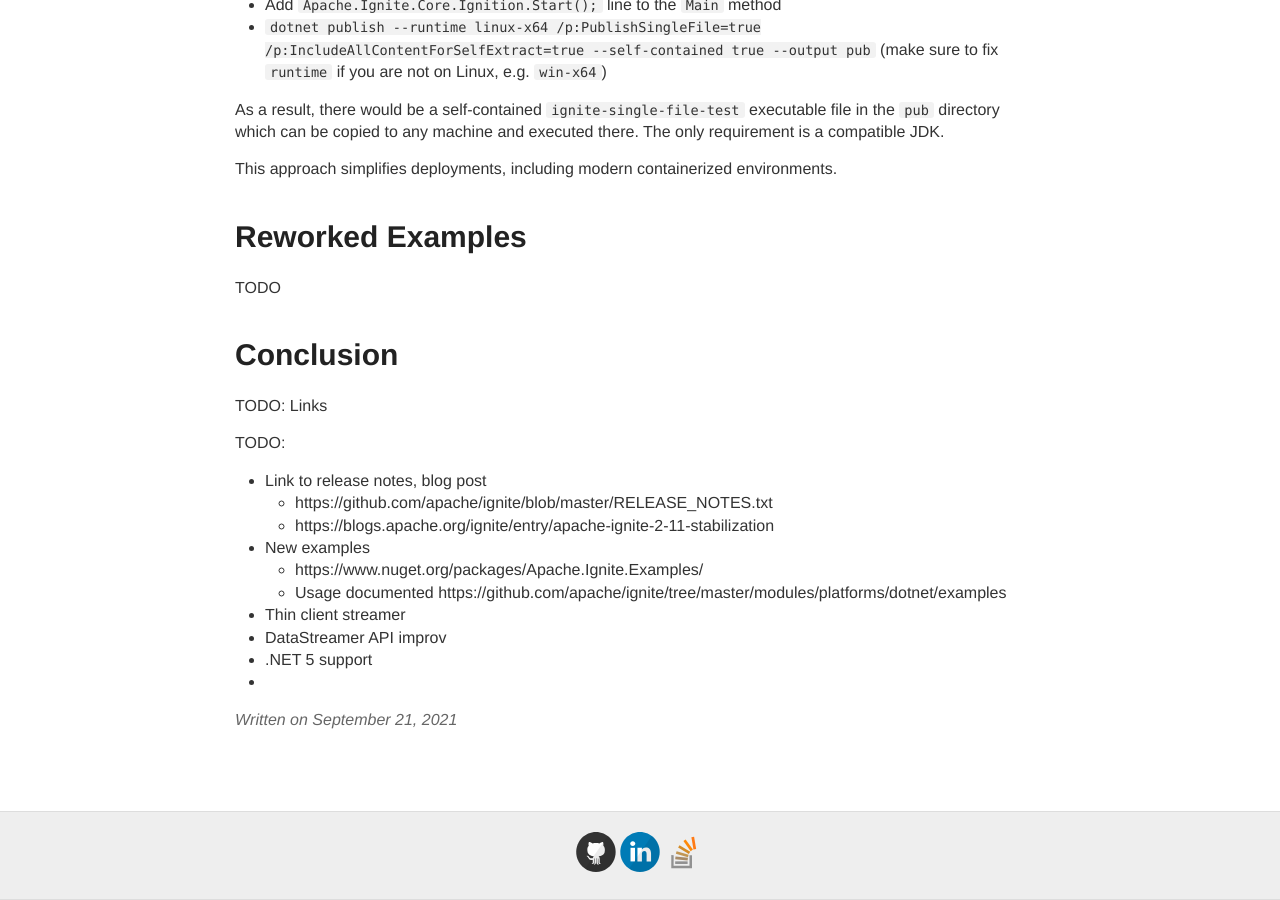
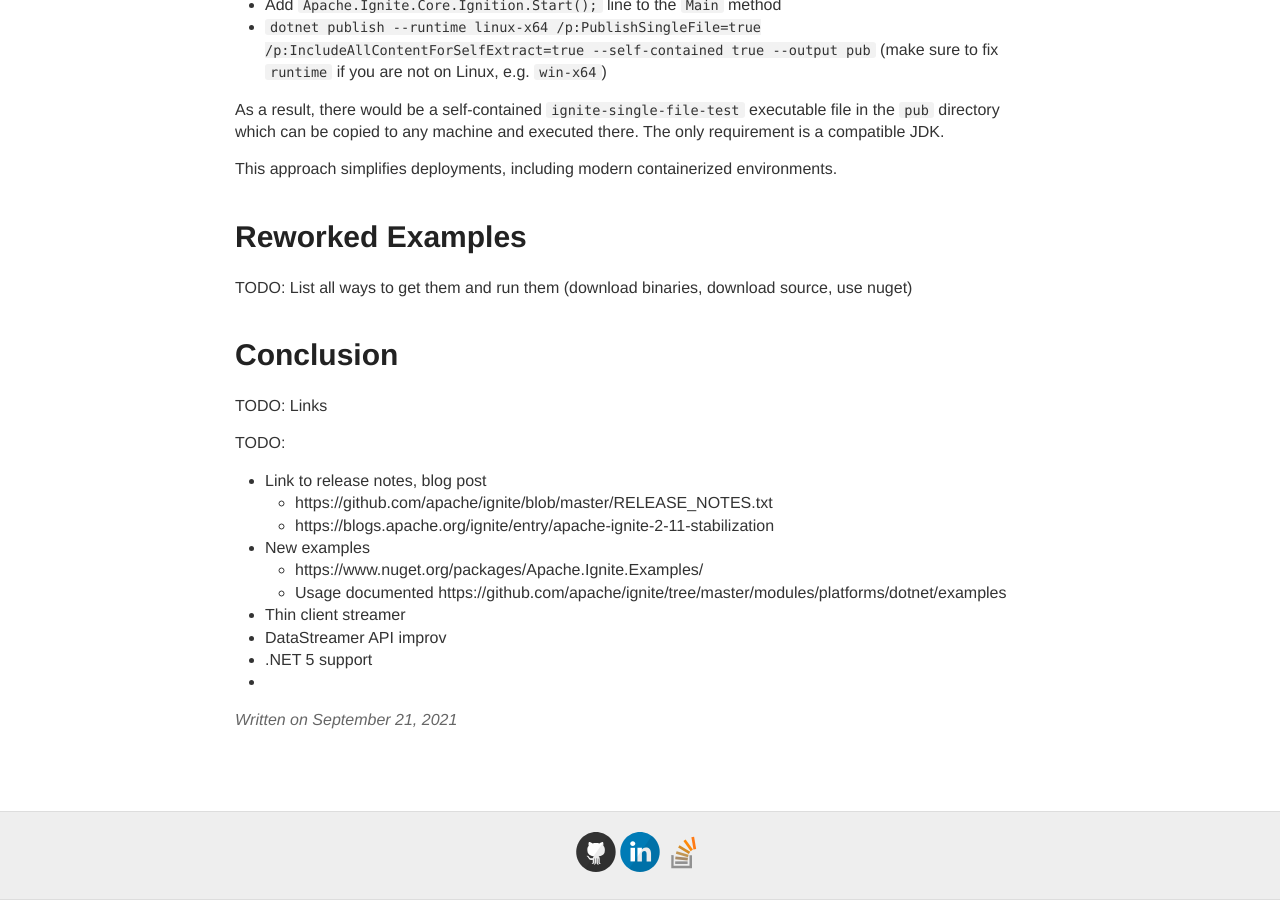
Before and after one commit to ptupitsyn/ptupitsyn.github.io, a Jekyll site: the page built from _posts/2021-09-21-Whats-New-In-Ignite-Net-2.11.md, in a window 1280 px wide and 900 px high, scrolled down 1427 px. Built offline with Jekyll 4.4.1, drawn with Linux system fonts in a browser that asks for light colours; comment, search, counter and statistics services are not loaded.

Commit message:
wip examples

```diff
--- a/_posts/2021-09-21-Whats-New-In-Ignite-Net-2.11.md
+++ b/_posts/2021-09-21-Whats-New-In-Ignite-Net-2.11.md
@@ -60,7 +60,8 @@ As a result, there would be a self-contained `ignite-single-file-test` executabl
 This approach simplifies deployments, including modern containerized environments.
 
 # Reworked Examples
-TODO
+
+TODO: List all ways to get them and run them (download binaries, download source, use nuget)
 
 # Conclusion
 
```
